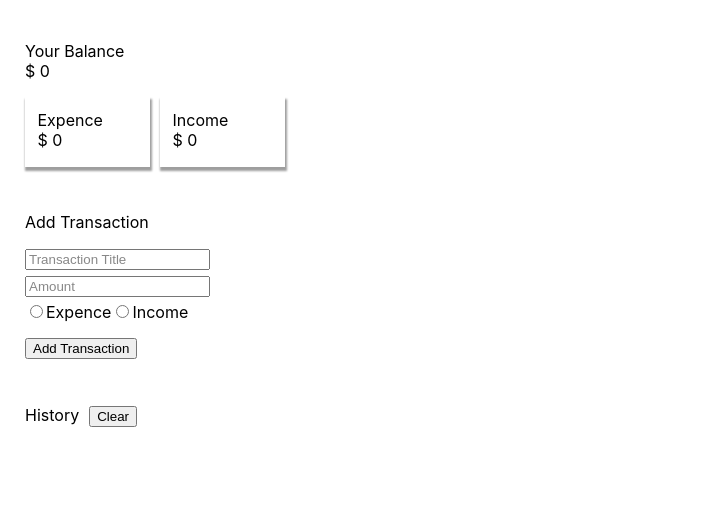
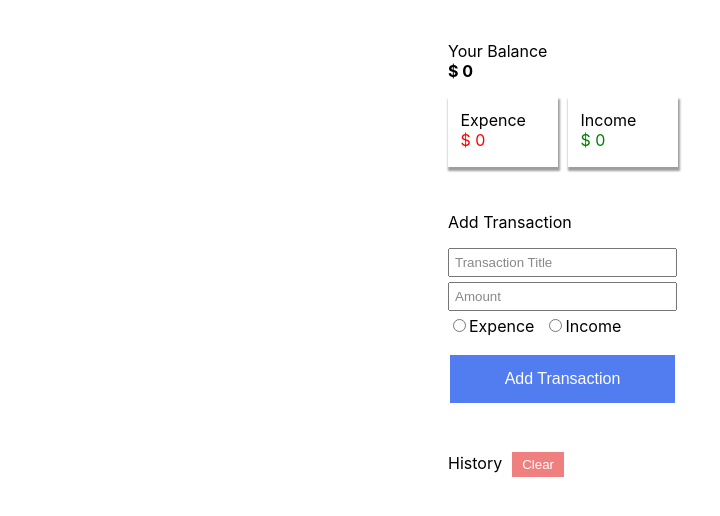
Before and after one commit to code-for-asia/ReactTransactionsChallenge, a React (Create React App) app: page / in a window 1280 px wide. Shown: the top 516 px of the page, without its empty margins (0-720 px from the left). Built offline with nearby package versions, Linux system fonts and the light colour scheme.

Commit message:
Improved appearence

```diff
--- a/src/App.css
+++ b/src/App.css
@@ -1,6 +1,7 @@
 .App {
   text-align: left;
   padding: 25px;
+  padding-left: 35%;
 }
 
 .App-logo {
@@ -10,7 +11,7 @@
 
 .box{
   display: inline-block;
-  width: 100px;
+  width: 85px;
   height: 45px;
   margin: 10px aut0;
   overflow: auto;
@@ -23,6 +24,8 @@
 .input-box{
   color: #888;
   margin-bottom: 5px;
+  padding: 5px;
+  width: 215px;
 }
 
 .input-box-focus{
@@ -32,6 +35,11 @@
 
 .radio{
   margin-bottom: 15px;
+
+}
+
+.expenseRadio{
+  margin-right:10px
 }
 
 .form{
@@ -41,6 +49,52 @@
 .history{
   display: inline-block;
   margin-right: 10px;
+}
+
+.income{
+  color: green
+}
+
+.expense{
+  color: red;
+}
+
+.balance{
+  font-weight: 200;
+}
+
+.add-button{
+  background-color: #527df1; /* Green */
+  border: none;
+  color: white;
+  padding: 15px;
+  text-align: center;
+  text-decoration: none;
+  display: inline-block;
+  font-size: 16px;
+  margin: 4px 2px;
+  cursor: pointer;
+  width: 225px;
+}
+
+.clear-button{
+  background-color: lightcoral;
+  border: none;
+  color: white;
+  padding-left: 10px;
+  padding-right: 10px;
+  padding-top: 5px;
+  padding-bottom: 5px;
+}
+
+
+.transaction-box{
+  width: 225px;
+  margin: 10px aut0;
+  overflow: auto;
+  box-shadow: 1px 3px 2px 1px #9E9E9E;
+  padding: 5px 10px 5px 10px;
+  margin-bottom: 15px;
 }
 
 @media (prefers-reduced-motion: no-preference) {
--- a/src/App.js
+++ b/src/App.js
@@ -96,13 +96,13 @@ function App() {
       return
     }
 
-    if (expBtn === true && (calBalance() < parseInt(amt))){
+    if (expBtn === true && (calBalance() < parseFloat(amt))){
       window.alert("Error: Insufficient balance")
       return
     }
 
     setTransactions(prevTransactions => {
-      return [{ id: randomId(), name: title, amount:parseInt(amt) , income: incBtn}, ... prevTransactions]
+      return [{ id: randomId(), name: title, amount:parseFloat(amt) , income: incBtn}, ... prevTransactions]
     })
 
 
@@ -120,7 +120,7 @@ function App() {
   function calValue(cond){
     if (transactions.length > 0){
       let incomeTransactions = transactions.filter(transaction => transaction.income === cond)
-      let incomes = incomeTransactions.map(transaction => parseInt(transaction.amount))
+      let incomes = incomeTransactions.map(transaction => parseFloat(transaction.amount))
       return incomes.reduce((a, b) => a + b, 0)
     }
     else{
@@ -137,16 +137,16 @@ function App() {
   return (
     <>
        <div className = "App">
-        <p>Your Balance <br></br> $ {calBalance()}</p>
+        <p>Your Balance <br></br> <strong> $ {calBalance()} </strong> </p>
         <div>
             <div className = "box">
                 Expence
-                <br></br> $ {calValue(false)}
+                <br></br> <span className = "expense"> $ {calValue(false)} </span>
             </div>
 
             <div className = "box">
                 Income
-                <br></br> $ {calValue(true)}
+                <br></br> <span className = "income"> $ {calValue(true)} </span>
             </div>
         </div>
 
@@ -165,20 +165,20 @@ function App() {
 
           <div className = "radio">
             <input ref = {expenseRef} type="radio" id = "expence" name="transaction_type" value="Expence"></input>
-            <label htmlFor="expence">Expence</label>
+            <label className = "expenseRadio" htmlFor="expence">Expence</label>
 
             <input ref = {incomeRef} type="radio" id = "income" name="transaction_type" value="Income"></input>
             <label htmlFor="income">Income</label>
           </div>
 
-          <input type="submit" value="Add Transaction" onClick = {handleAddTransaction}></input>
+          <input type="submit" className = "add-button" value="Add Transaction" onClick = {handleAddTransaction}></input>
 
 
         </div>
 
         <div >
           <p className = "history">History</p>
-          <button type = "button" onClick = {handleClearTransactions}>Clear</button>
+          <button className = "clear-button" type = "button" onClick = {handleClearTransactions}>Clear</button>
         </div>
 
         <Transactions transactions = {transactions} />
--- a/src/Transaction.js
+++ b/src/Transaction.js
@@ -2,7 +2,7 @@ import React from 'react'
 
 export default function Transaction( {transaction} ) {
     return (
-        <div>
+        <div className = "transaction-box">
             {transaction.name}
         </div>
     )
```
